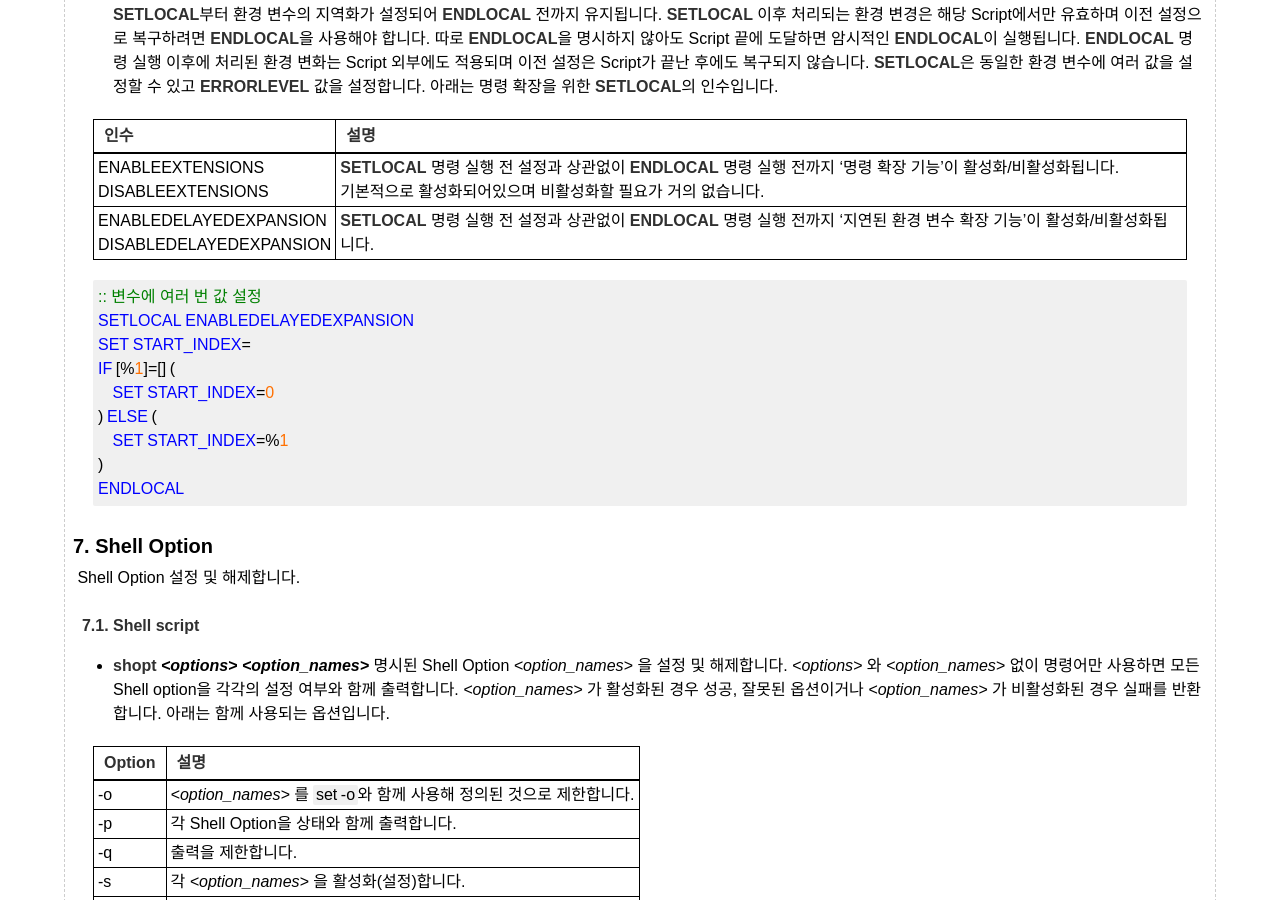
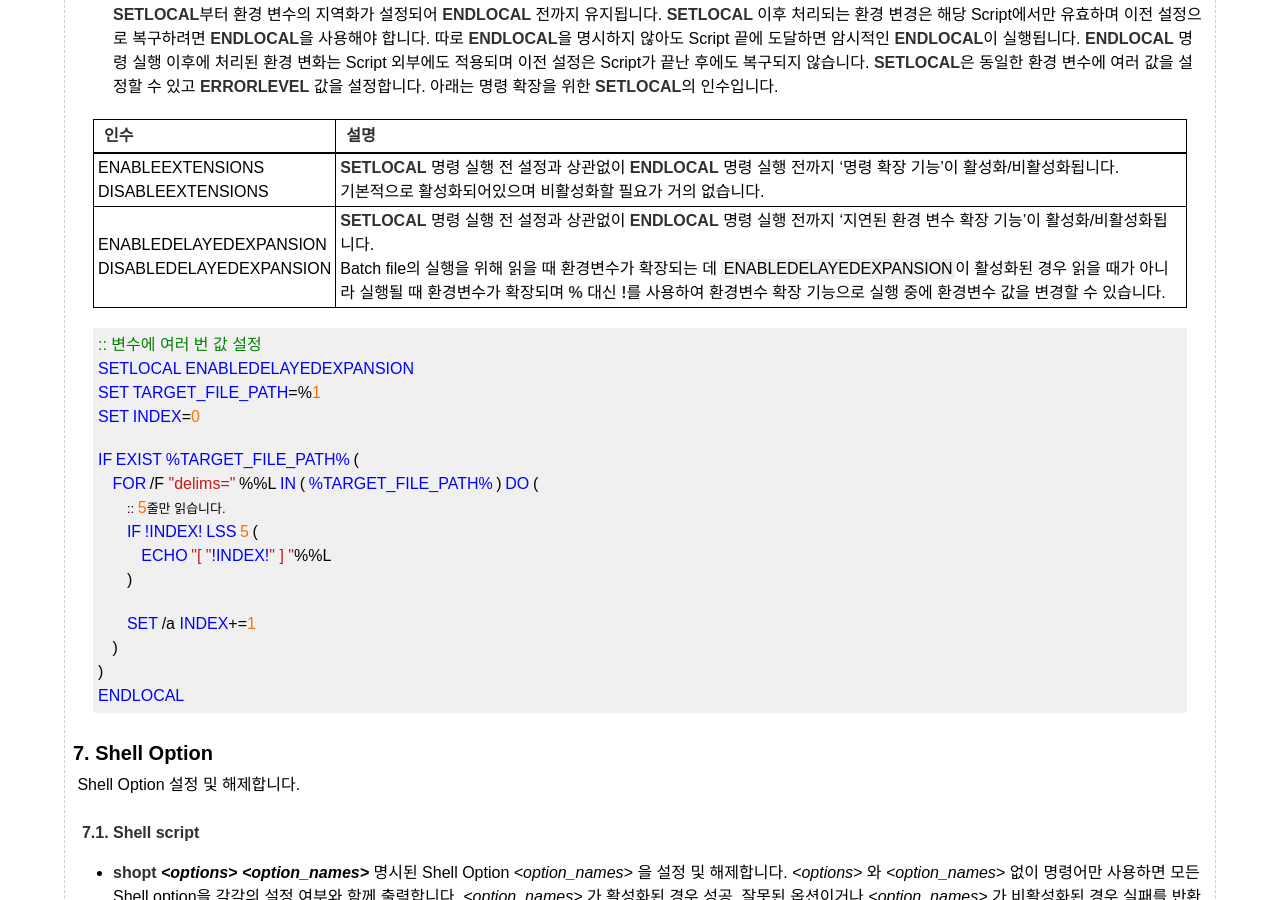
Before and after one commit to HgO-git/hgo-git.github.io, a Jekyll site: the page built from _posts/Shell/2020-11-15-11-14-shell-use-8-other-useful.md, in a window 1280 px wide and 900 px high, scrolled down 10303 px. Built offline with Jekyll 4.4.1, drawn with Linux system fonts in a browser that asks for light colours.

Commit message:
[fix/post] Batch ENABLEDELAYEDEXPANSION관련 내용 보완

```diff
--- a/_posts/Shell/2020-11-15-11-14-shell-use-8-other-useful.md
+++ b/_posts/Shell/2020-11-15-11-14-shell-use-8-other-useful.md
@@ -399,16 +399,23 @@ Batch file에 전달된 매개 변수를 이동합니다. /_\<n\>_ 을 사용하
 |**인수**|**설명**|
 |:----|:----|
 |ENABLEEXTENSIONS <br> DISABLEEXTENSIONS|**SETLOCAL** 명령 실행 전 설정과 상관없이 **ENDLOCAL** 명령 실행 전까지 '명령 확장 기능'이 활성화/비활성화됩니다. <br> 기본적으로 활성화되어있으며 비활성화할 필요가 거의 없습니다.|
-|ENABLEDELAYEDEXPANSION <br> DISABLEDELAYEDEXPANSION|**SETLOCAL** 명령 실행 전 설정과 상관없이 **ENDLOCAL** 명령 실행 전까지 '지연된 환경 변수 확장 기능'이 활성화/비활성화됩니다.|
+|ENABLEDELAYEDEXPANSION <br> DISABLEDELAYEDEXPANSION|**SETLOCAL** 명령 실행 전 설정과 상관없이 **ENDLOCAL** 명령 실행 전까지 '지연된 환경 변수 확장 기능'이 활성화/비활성화됩니다.<br>Batch file의 실행을 위해 읽을 때 환경변수가 확장되는 데 ``ENABLEDELAYEDEXPANSION``이 활성화된 경우 읽을 때가 아니라 실행될 때 환경변수가 확장되며 **%** 대신 **!**를 사용하여 환경변수 확장 기능으로 실행 중에 환경변수 값을 변경할 수 있습니다.|
 
 ~~~batch
 :: 변수에 여러 번 값 설정
 SETLOCAL ENABLEDELAYEDEXPANSION
-SET START_INDEX=
-IF [%1]=[] (
-    SET START_INDEX=0
-) ELSE (
-    SET START_INDEX=%1
+SET TARGET_FILE_PATH=%1
+SET INDEX=0
+
+IF EXIST %TARGET_FILE_PATH% (
+    FOR /F "delims=" %%L IN ( %TARGET_FILE_PATH% ) DO (
+        :: 5줄만 읽습니다.
+        IF !INDEX! LSS 5 (
+            ECHO "[ "!INDEX!" ] "%%L
+        )
+
+        SET /a INDEX+=1
+    )
 )
 ENDLOCAL
 ~~~
```
